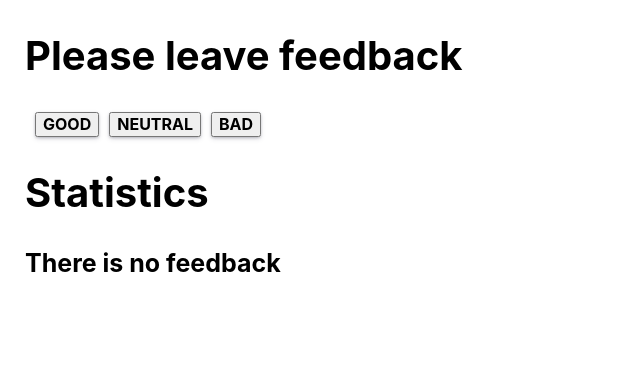
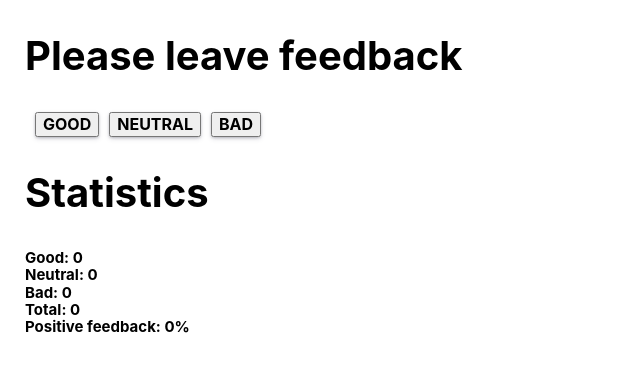
Before and after one commit to Teslyak/goit-react-hw-04-feedback, a React (Create React App) app: page / in a window 1280 px wide. Shown: the top 372 px of the page, without its empty margins (0-640 px from the left). Built offline with nearby package versions, Linux system fonts and the light colour scheme.

Commit message:
react-hw4-feedback

```diff
--- a/src/components/App.jsx
+++ b/src/components/App.jsx
@@ -1,45 +1,46 @@
-import { Component } from 'react';
+import {useState } from 'react';
 import { Statistics } from './Statistics/Statistics';
 import { FeedbackOptions } from './FeedbackOptions/FeedbackOptions';
 import { Section } from './Section/Sectoin';
 import { Notification } from './Notification/Notification';
 import { RootStyle } from './RootStyle/RootStyle.styled';
 
-export class App extends Component {
-    state = {
-  good: 0,
-  neutral: 0,
-  bad: 0
+
+
+export const App = () => {
+  const [good, setGood] = useState(0);
+  const [neutral, setNeutral] = useState(0);
+  const [bad, setBad] = useState(0);
+
+
+  const arrOptions = ["good", "neutral", "bad"];
+
+
+  const handleClickOptions = (e) => {
+    if (e.target.name === 'good') {
+      setGood(prevGood => (prevGood + 1))
+    } else if ((e.target.name === 'neutral')) {
+      setNeutral(prevGood => (prevGood + 1))
+    } else if ((e.target.name === 'bad')) {
+      setBad(prevGood => (prevGood + 1))
     }
 
-    handleClickOptions = (option) => {
-        this.setState(pState => {
-            return {
-               [option] : pState[option] + 1
-
-            };
-        })
-    }
-
-    countTotalFeedback ({ good, neutral, bad}) {
-         return good + neutral + bad
-
-    }
-
-    countPositiveFeedbackPercentage({good}, total) {
-        return ((good / total) * 100) ^ 0;
   }
 
-    render() {
-      const { good, neutral, bad } = this.state;
-      const getTotalFeedBack = this.countTotalFeedback(this.state);
-      const getPositiveFeedbackPercentage = this.countPositiveFeedbackPercentage(this.state, getTotalFeedBack)
+  const getTotalFeedBack = () => {
+    const total = good + neutral + bad
+    return total
+  }
+
+  const getPositiveFeedbackPercentage = () => {
+        return ((good / (good + neutral + bad)) * 100) ^ 0;
+  }
+
       return (
           <>
         <Section  title="Please leave feedback">
-            <FeedbackOptions options={Object.keys(this.state)} onLeaveFeedback={this.handleClickOptions} />
+            <FeedbackOptions options={arrOptions} onLeaveFeedback={handleClickOptions} />
         </Section>
-
           <Section title="Statistics">
             {getTotalFeedBack ?
               <Statistics good={good} neutral={neutral} bad={bad} total={getTotalFeedBack} positivePercentage={getPositiveFeedbackPercentage} />
@@ -50,6 +51,5 @@ export class App extends Component {
 
 
 
-)}
-
-};
+)
+            }
--- a/src/components/FeedbackOptions/FeedbackOptions.jsx
+++ b/src/components/FeedbackOptions/FeedbackOptions.jsx
@@ -1,12 +1,17 @@
 import { Button } from "./FeedbackOptions.styled";
 import propTypes from 'prop-types'
 
-export const FeedbackOptions = (props) => {
+export const FeedbackOptions = ({ options, onLeaveFeedback }) => {
     return (
-        props.options.map((el => (
-    <Button key={el} name={props.options} onClick={() => props.onLeaveFeedback(el)}>{el}</Button>)))
+        options.map(el => (
+           <Button key={el} name={el} onClick={(e) => onLeaveFeedback(e)}>{el}</Button>
+         )
+    ))
 
-)
+
+
+
+
 
 }
 
--- a/src/components/Statistics/Statistics.jsx
+++ b/src/components/Statistics/Statistics.jsx
@@ -6,8 +6,8 @@ export const Statistics = ({good, neutral, bad, total, positivePercentage}) => {
             <ListStat>Good: {good}</ListStat>
             <ListStat>Neutral: {neutral}</ListStat>
             <ListStat>Bad: {bad}</ListStat>
-            <ListStat>Total: {total}</ListStat>
-            <ListStat>Positive feedback: {positivePercentage}% </ListStat>
+            <ListStat>Total: {total()}</ListStat>
+            <ListStat>Positive feedback: {positivePercentage()}% </ListStat>
             </ul>
             </>
 
@@ -19,7 +19,7 @@ export const Statistics = ({good, neutral, bad, total, positivePercentage}) => {
 Statistics.propTypes = {
     good: propTypes.number,
     neutral: propTypes.number,
-    total: propTypes.number,
+    total: propTypes.func,
     bad: propTypes.number,
-    positivePercentage: propTypes.number,
+    positivePercentage: propTypes.func,
 }
```
Also changed, not shown: src/components/old_App.jsx (added, +55 -0 lines).
